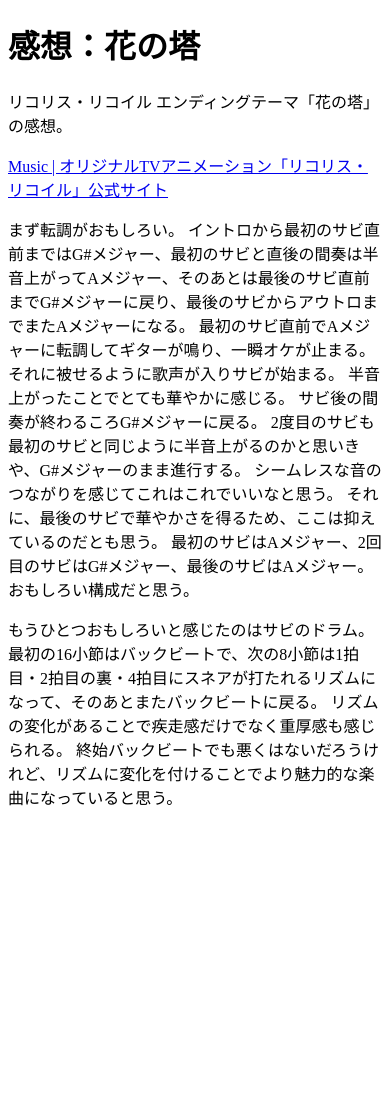
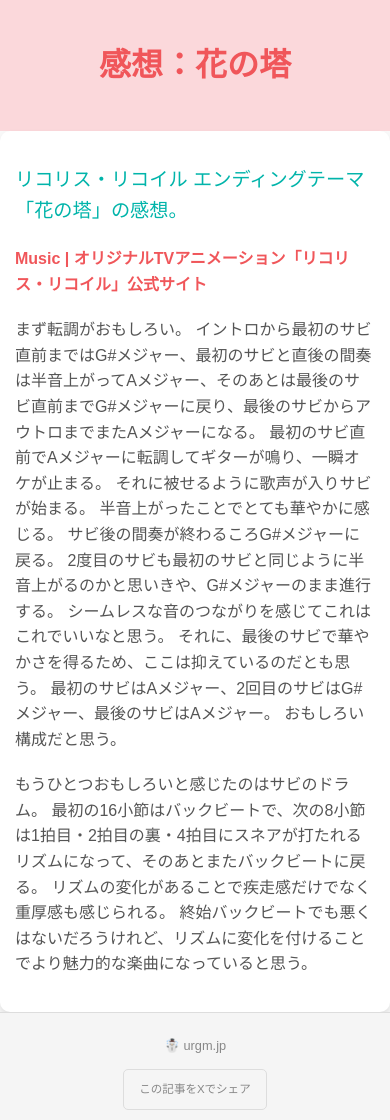
Before and after one commit to backpaper0/index, a plain HTML site: page tower_of_flower.html in a window 390 px wide. Before the commit the page ends 844 px from the top, so only its background shows below. Drawn offline with Linux system fonts and the light colour scheme.

```diff
--- /dev/null
+++ b/assets/private_screening_lycoris_recoil/style.css
@@ -0,0 +1,201 @@
+body {
+    font-family: 'Arial', sans-serif;
+    line-height: 1.6;
+    margin: 0;
+    padding: 0;
+    background-color: #f9f9f9;
+    color: #333;
+}
+
+.header {
+    background: linear-gradient(to right, #ffcccc, #b3e5e5); /* パステル調のターコイズ */
+    color: #333;
+    text-align: center;
+    padding: 2rem 1rem;
+}
+
+.header h1 {
+    font-size: 2.5rem;
+    margin-bottom: 0.5rem;
+    text-shadow: 1px 1px 6px rgba(0, 0, 0, 0.3);
+}
+
+.header .subtitle {
+    font-size: 1.2rem;
+    margin-top: 0;
+    text-shadow: 1px 1px 6px rgba(0, 0, 0, 0.3);
+}
+
+.cover {
+    position: relative;
+    background-image: url('37de30af8da7cc9b455defc54e2074e4.jpg');
+    background-size: cover;
+    background-position: center;
+    padding: 100px 20px;
+    color: white;
+}
+
+.date {
+    font-size: 0.85em;
+    color: #777;
+    margin-bottom: 10px;
+    text-align: right;
+    font-weight: 400;
+}
+
+.content {
+    max-width: 800px;
+    margin: 2rem auto;
+    padding: 1rem;
+    background: #ffffff;
+    box-shadow: 0 0 10px rgba(0, 0, 0, 0.1);
+}
+
+.content h2 {
+    font-size: 1.8rem;
+    color: #6ababa; /* 柔らかいターコイズブルー */
+    border-bottom: 2px solid #ffcccc;
+    padding-bottom: 0.5rem;
+    margin-bottom: 1rem;
+}
+
+.content p {
+    margin: 1rem 0;
+}
+
+.photo {
+    margin: 1.5rem 0;
+    text-align: center;
+}
+
+.photo img {
+    max-width: 100%;
+    height: auto;
+    border-radius: 5px;
+    box-shadow: 0 4px 6px rgba(0, 0, 0, 0.1);
+}
+
+.photo figcaption {
+    font-size: 0.9rem;
+    color: #555;
+    margin-top: 0.5rem;
+}
+
+.cta {
+    text-align: center;
+    margin: 2rem 0;
+    padding: 1rem;
+    background: #b3e5e5; /* パステルターコイズ */
+    border-radius: 5px;
+}
+
+.cta h2 {
+    font-size: 1.5rem;
+    color: #407f7f; /* 落ち着いたターコイズ */
+}
+
+.cta p {
+    font-size: 1rem;
+    color: #4c8c8c; /* 少し濃いターコイズ */
+}
+
+.footer {
+    background-color: #f5f5f5; /* 淡いグレーで控えめな背景色 */
+    color: #666; /* テキストを控えめなグレーに */
+    text-align: center; /* テキストの中央揃え */
+    padding: 10px 20px; /* 内側の余白 */
+    font-size: 0.8em; /* 小さめのフォントサイズ */
+    border-top: 1px solid #ddd; /* 上部に控えめな境界線 */
+}
+
+.footer a {
+    color: #888; /* リンクも控えめな色 */
+    text-decoration: none; /* リンクの下線を削除 */
+}
+
+.footer a:hover {
+    text-decoration: underline; /* ホバー時に下線を表示 */
+    color: #666; /* ホバー時も控えめな色 */
+}
+
+/* OGPカード全体のスタイル */
+.ogp-card {
+    display: flex;
+    flex-direction: column;
+    width: 100%;
+    max-width: 600px;
+    border: 1px solid #ddd;
+    border-radius: 8px;
+    overflow: hidden;
+    box-shadow: 0 4px 6px rgba(0, 0, 0, 0.1);
+    background-color: #fff;
+    text-decoration: none;
+    margin: 20px auto;
+}
+
+/* カード全体をリンクにする */
+.ogp-link {
+    text-decoration: none;
+    color: inherit;
+    display: flex;
+    flex-direction: column;
+    height: 100%;
+}
+
+/* OGP画像部分 */
+.ogp-image {
+    width: 100%;
+    height: 180px;
+    background-size: cover;
+    background-position: center;
+}
+
+/* コンテンツ部分 */
+.ogp-content {
+    padding: 16px;
+    display: flex;
+    flex-direction: column;
+    justify-content: center;
+}
+
+/* タイトル部分 */
+.ogp-title {
+    font-size: 1.2em;
+    font-weight: bold;
+    color: #6ababa; /* パステルターコイズ */
+    margin: 0 0 8px;
+    line-height: 1.4;
+}
+
+/* 説明部分 */
+.ogp-description {
+    font-size: 0.95em;
+    color: #555;
+    margin: 0 0 12px;
+    line-height: 1.5;
+}
+
+/* URL部分 */
+.ogp-url {
+    font-size: 0.85em;
+    color: #6ababa; /* パステルターコイズ */
+    margin-top: auto;
+    display: inline-block;
+}
+
+.twitter-button {
+    background-color: #f5f5f5; /* 控えめな背景色 */
+    color: #555; /* テキストカラー */
+    border: 1px solid #ddd; /* 薄い境界線 */
+    padding: 10px 15px; /* 内側の余白 */
+    font-size: 0.9em; /* 小さめのフォントサイズ */
+    border-radius: 5px; /* 角丸デザイン */
+    text-decoration: none; /* 下線を削除 */
+    display: inline-block; /* ボタンのように表示 */
+    transition: background-color 0.3s ease, color 0.3s ease; /* ホバー時のアニメーション */
+}
+
+.twitter-button:hover {
+    background-color: #e6e6e6; /* ホバー時の背景色 */
+    color: #333; /* ホバー時のテキスト色 */
+}
--- /dev/null
+++ b/assets/tower_of_flower/style.css
@@ -0,0 +1,102 @@
+body {
+    font-family: 'Arial', sans-serif;
+    line-height: 1.6;
+    margin: 0;
+    background-color: #f9f9f9;
+    color: #333;
+}
+
+.header {
+    text-align: center;
+    background-color: #fbd8db;
+    color: #fff;
+    padding: 20px;
+}
+
+.cover-image {
+    width: 100%;
+    max-height: 300px;
+    object-fit: cover;
+    border-bottom: 5px solid #01b4aa;
+}
+
+.blog-title {
+    font-size: 2.5em;
+    margin: 20px 0;
+    color: #f0565a;
+}
+
+.content {
+    padding: 20px;
+    max-width: 800px;
+    margin: 0 auto;
+    background-color: #fff;
+    box-shadow: 0 4px 6px rgba(0, 0, 0, 0.1);
+    border-radius: 10px;
+}
+
+.introduction {
+    font-size: 1.2em;
+    color: #01b4aa;
+}
+
+.link a {
+    color: #f0565a;
+    text-decoration: none;
+    font-weight: bold;
+}
+
+.link a:hover {
+    text-decoration: underline;
+}
+
+.analysis p {
+    margin: 20px 0;
+    color: #555;
+}
+
+@media (max-width: 768px) {
+    .blog-title {
+        font-size: 2em;
+    }
+
+    .content {
+        padding: 15px;
+    }
+}
+
+.footer {
+    background-color: #f5f5f5; /* 淡いグレーで控えめな背景色 */
+    color: #666; /* テキストを控えめなグレーに */
+    text-align: center; /* テキストの中央揃え */
+    padding: 10px 20px; /* 内側の余白 */
+    font-size: 0.8em; /* 小さめのフォントサイズ */
+    border-top: 1px solid #ddd; /* 上部に控えめな境界線 */
+}
+
+.footer a {
+    color: #888; /* リンクも控えめな色 */
+    text-decoration: none; /* リンクの下線を削除 */
+}
+
+.footer a:hover {
+    text-decoration: underline; /* ホバー時に下線を表示 */
+    color: #666; /* ホバー時も控えめな色 */
+}
+
+.twitter-button {
+    background-color: #f5f5f5; /* 控えめな背景色 */
+    color: #555; /* テキストカラー */
+    border: 1px solid #ddd; /* 薄い境界線 */
+    padding: 10px 15px; /* 内側の余白 */
+    font-size: 0.9em; /* 小さめのフォントサイズ */
+    border-radius: 5px; /* 角丸デザイン */
+    text-decoration: none; /* 下線を削除 */
+    display: inline-block; /* ボタンのように表示 */
+    transition: background-color 0.3s ease, color 0.3s ease; /* ホバー時のアニメーション */
+}
+
+.twitter-button:hover {
+    background-color: #e6e6e6; /* ホバー時の背景色 */
+    color: #333; /* ホバー時のテキスト色 */
+}
--- a/tower_of_flower.html
+++ b/tower_of_flower.html
@@ -1,19 +1,26 @@
 <!DOCTYPE html>
-<html>
+<html lang="ja">
 
 <head>
     <meta charset="UTF-8">
     <meta name="viewport" content="width=device-width, initial-scale=1.0">
     <meta http-equiv="X-UA-Compatible" content="ie=edge">
     <title>感想：花の塔</title>
+    <link rel="stylesheet" href="assets/tower_of_flower/style.css">
 </head>
 
 <body>
+    <header class="header">
+        <h1 class="blog-title">感想：花の塔</h1>
+    </header>
 
-    <h1>感想：花の塔</h1>
-
-    <p>リコリス・リコイル エンディングテーマ「花の塔」の感想。</p>
-    <p><a href="https://lycoris-recoil.com/music/ed.html">Music | オリジナルTVアニメーション「リコリス・リコイル」公式サイト</a></p>
+    <main class="content">
+        <p class="introduction">リコリス・リコイル エンディングテーマ「花の塔」の感想。</p>
+        <p class="link">
+            <a href="https://lycoris-recoil.com/music/ed.html" target="_blank" rel="noopener">Music |
+                オリジナルTVアニメーション「リコリス・リコイル」公式サイト</a>
+        </p>
+        <article class="analysis">
             <p>
                 まず転調がおもしろい。
                 イントロから最初のサビ直前まではG#メジャー、最初のサビと直後の間奏は半音上がってAメジャー、そのあとは最後のサビ直前までG#メジャーに戻り、最後のサビからアウトロまでまたAメジャーになる。
@@ -33,7 +40,16 @@
                 リズムの変化があることで疾走感だけでなく重厚感も感じられる。
                 終始バックビートでも悪くはないだろうけれど、リズムに変化を付けることでより魅力的な楽曲になっていると思う。
             </p>
+        </article>
+    </main>
 
+    <footer class="footer">
+        <p>
+            <a href="https://urgm.jp">☃️ urgm.jp</a>
+        </p>
+        <a href="https://x.com/intent/post?text=%E6%84%9F%E6%83%B3%EF%BC%9A%E8%8A%B1%E3%81%AE%E5%A1%94&url=https%3A%2F%2Furgm.jp%2Ftower_of_flower.html&hashtags=%E3%83%AA%E3%82%B3%E3%83%AA%E3%82%B3,%E3%83%AA%E3%82%B3%E3%83%AA%E3%82%B9%E3%83%BB%E3%83%AA%E3%82%B3%E3%82%A4%E3%83%AB,lycoris_recoil"
+            class="twitter-button" target="_blank" rel="noopener">この記事をXでシェア</a>
+    </footer>
 </body>
 
 </html>
```
Also changed, not shown: index.html (+1 -0 lines), private_screening_lycoris_recoil.html (added, +164 -0 lines), assets/private_screening_lycoris_recoil/09a5e922c4d6388e12e761b4a44aa71e.jpg (added), assets/private_screening_lycoris_recoil/37de30af8da7cc9b455defc54e2074e4.jpg (added), assets/private_screening_lycoris_recoil/66b65df9382b4968abab51038bf74074.jpg (added), assets/private_screening_lycoris_recoil/7fc1c595f060e06680ef0da085483dd9.jpg (added), assets/private_screening_lycoris_recoil/912f05698d24ba70d6c2d236e19f3f66.jpg (added), assets/private_screening_lycoris_recoil/e0c4a259c591318d08a32cdf87977ce5.jpg (added). Lines whose indentation alone changed are shown as unchanged.
